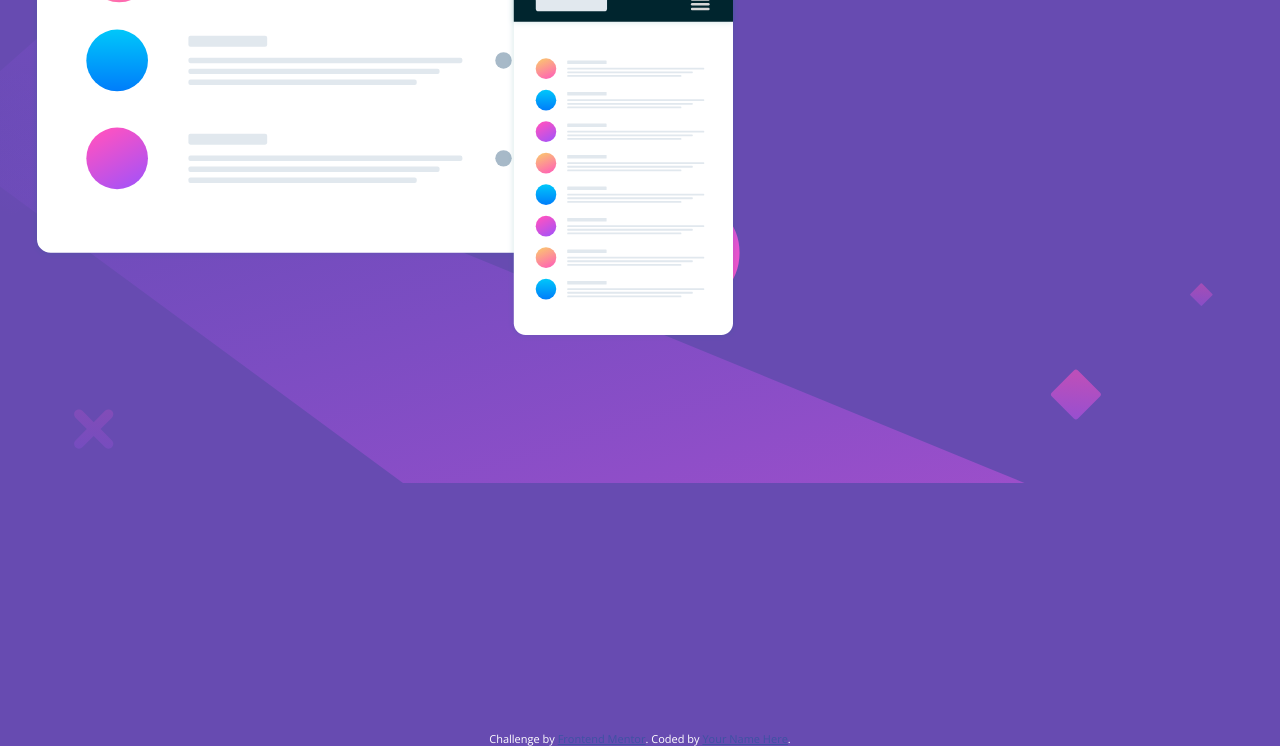
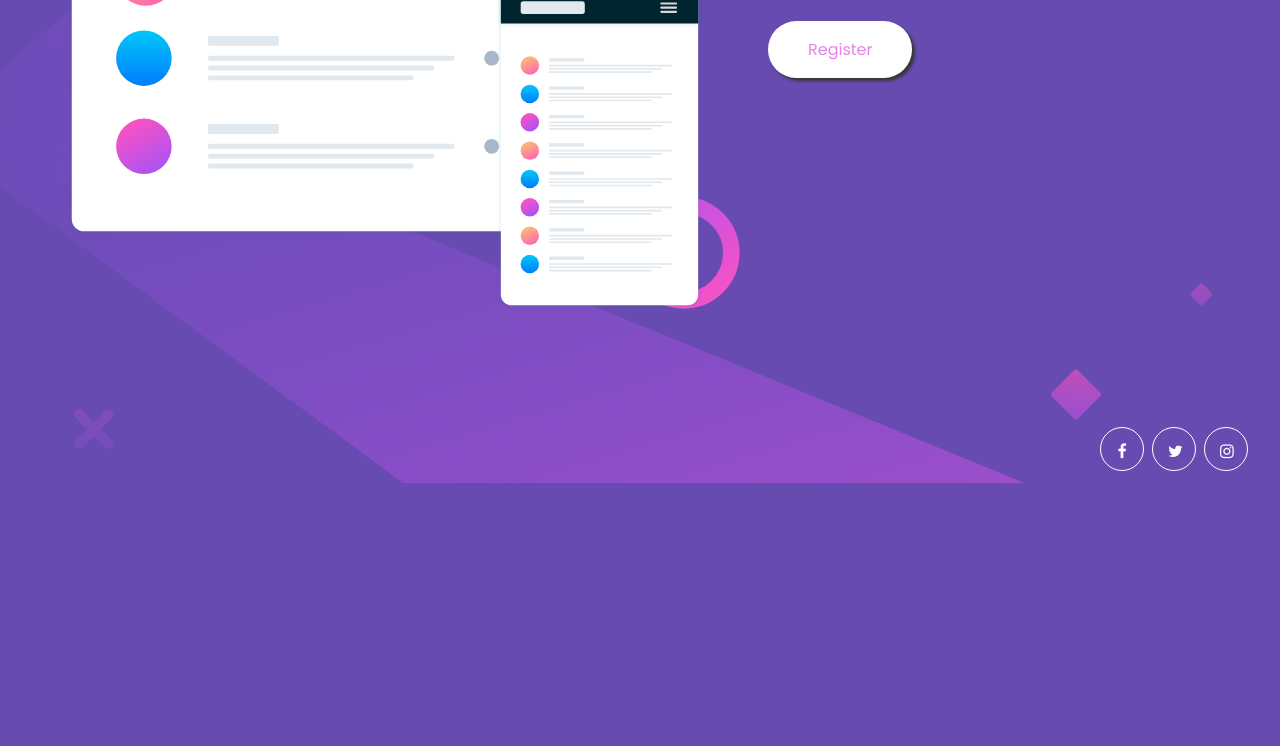
Before and after one commit to TalalQamar99/huddle-landing-page, a plain HTML site: page index.html in a window 1280 px wide. Shown: the part 294-1040 px from the top of the page. After the commit the page ends 800 px from the top, so only its background shows below. Drawn offline with nearby package versions, Linux system fonts and the light colour scheme.

Commit message:
Added button and social media handles

```diff
--- a/index.html
+++ b/index.html
@@ -6,6 +6,7 @@
   <link rel="icon" type="image/png" sizes="32x32" href="./images/favicon-32x32.png">
   <link rel="stylesheet" href="styles.css">
   <link href="https://fonts.googleapis.com/css2?family=Open+Sans&family=Poppins:wght@400;600&display=swap" rel="stylesheet">
+  <link rel="stylesheet" href="https://cdnjs.cloudflare.com/ajax/libs/font-awesome/4.7.0/css/font-awesome.min.css">
   <title>Frontend Mentor | Huddle landing page with single introductory section</title>
 </head>
 <body>
@@ -21,22 +22,15 @@
     <p>
       Huddle re-imagines the way we build communities. You have<br>a voice, but so does your audience.
       Create connections with<br>your users as you engage in genuine discussion.
-
     </p>
+    <a href="#" class="learn-more">Register</a>
   </div>
 </div>
-  <!-- Build The Community Your Fans Will Love
 
-  Huddle re-imagines the way we build communities. You have a voice, but so does your audience.
-  Create connections with your users as you engage in genuine discussion.
-
-  Register -->
-
-  <footer>
-    <p class="attribution">
-      Challenge by <a href="https://www.frontendmentor.io?ref=challenge" target="_blank">Frontend Mentor</a>.
-      Coded by <a href="#">Your Name Here</a>.
-    </p>
-  </footer>
+<div class="social-media">
+  <a href="#" class="fa fa-facebook"></a>
+  <a href="#" class="fa fa-twitter"></a>
+  <a href="#" class="fa fa-instagram"></a>
+</div>
 </body>
 </html>
--- a/styles.css
+++ b/styles.css
@@ -22,14 +22,16 @@ body{
 .div-right{
     width:40%;
     height:100%;
+    position: relative;
 }
 #logo{
     margin-top: 40px;
     margin-left: 30px;
 }
 #mockup{
-    margin-top: 20px;
+    margin-top: 15px;
     margin-left: 30px;
+    scale: 0.9;
 }
 h1{
    font-family: "Poppins";
@@ -43,4 +45,55 @@ p{
     color: white;
     margin-top: 225px;
     font-weight: 400;
+    margin-bottom: 40px;
 }
+.fa {
+padding: 15px;
+  font-size: 20px;
+  width: 12px;
+  height:12px;
+  text-align: center;
+  text-decoration: none;
+  margin: 5px 2px;
+  border-radius:50%;
+  border-style:solid;
+  border-width: 1px;
+  }
+.fa:hover {
+      color: hsl(300, 69%, 71%);
+  }
+
+.fa-facebook {
+    color: white;
+  }
+
+.fa-twitter {
+    color: white;
+  }
+
+  .fa-instagram {
+    color: white;
+  }
+  .social-media{
+      position: absolute;
+      right: 30px;
+      bottom: 30px;
+  }
+  .learn-more{
+      /* padding: 15px; */
+      padding-left: 40px;
+      padding-right: 40px;
+      padding-top: 17px;
+      padding-bottom: 17px;
+      margin-top: 80px;
+      border-radius: 30px;
+      text-decoration: none;
+      color:hsl(300, 69%, 71%);
+      background-color:white ;
+      font-family: "Poppins";
+      box-shadow: 3px 3px 3px rgb(56, 55, 55);
+  }
+  .learn-more:hover{
+    color:white;
+    background-color:hsl(300, 69%, 71%) ;
+  }
```
